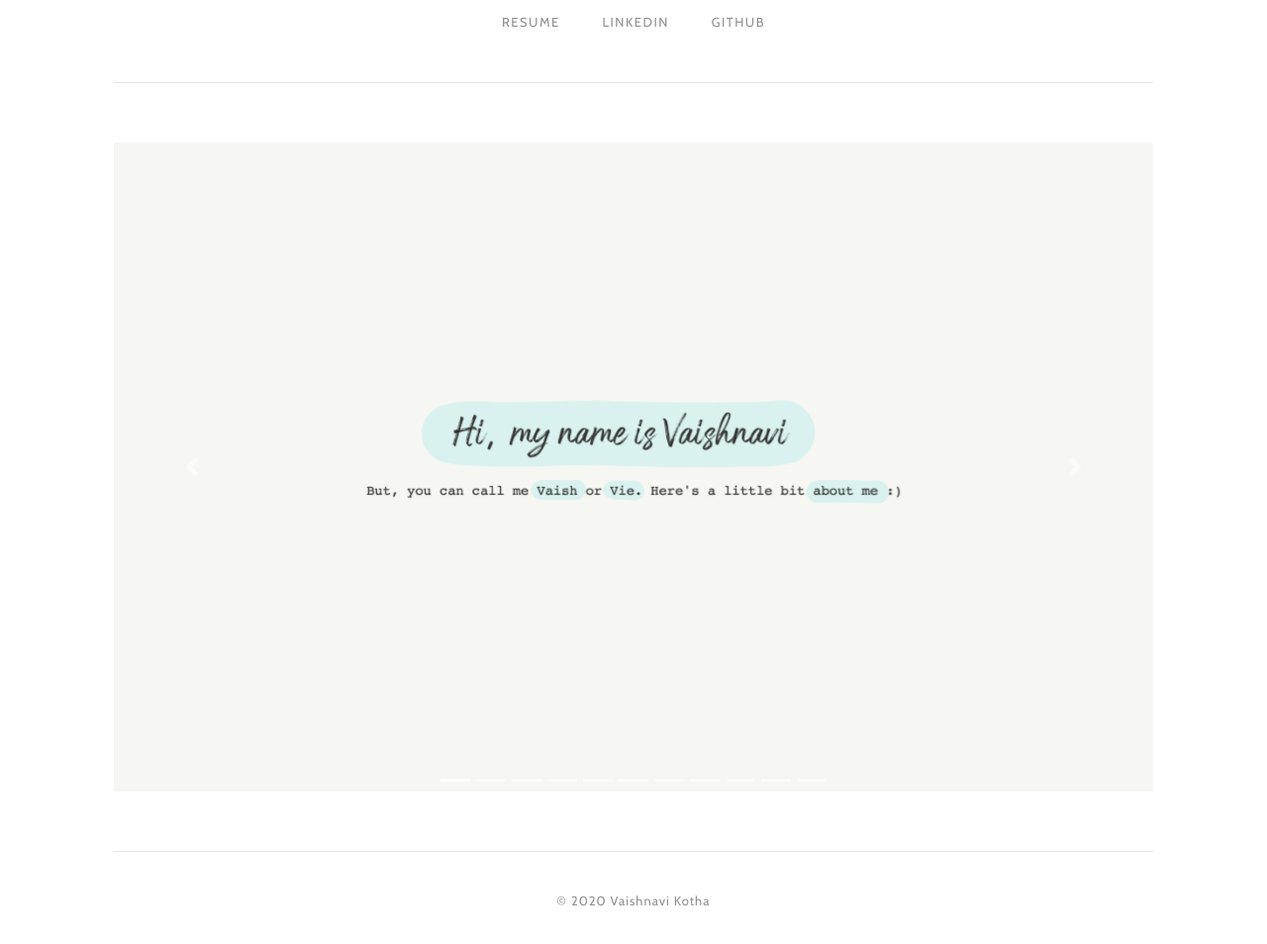
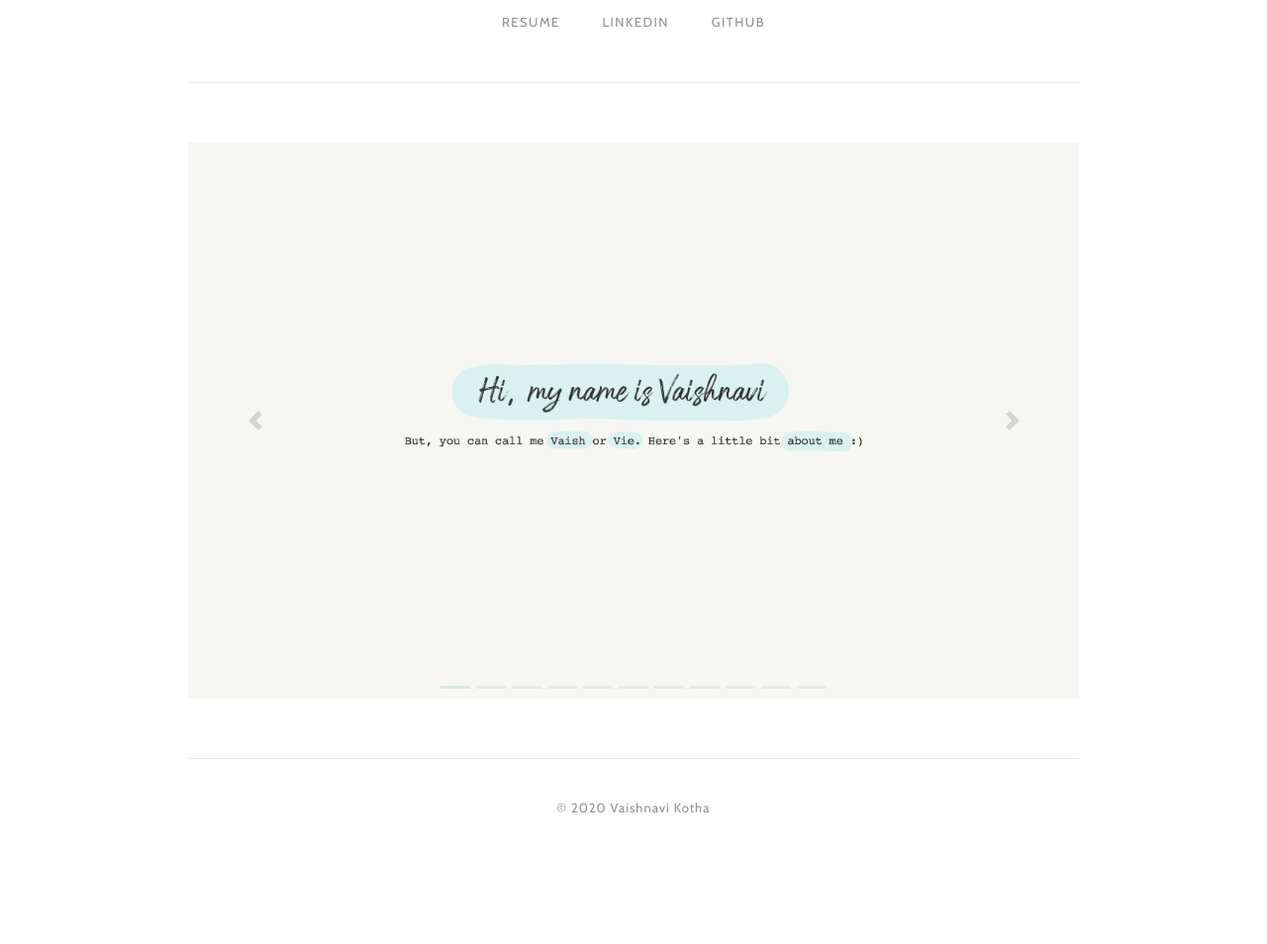
Before and after one commit to vie-vacious/vie-vacious.github.io, a plain HTML site: page index.html in a window 1280 px wide. Shown: the part 382-1336 px from the top of the page at 99% size. After the commit the page ends 1289 px from the top, so only its background shows below. Drawn offline with nearby package versions, Linux system fonts and the light colour scheme.

Commit message:
Changed carousel indicator colours

```diff
--- a/index.html
+++ b/index.html
@@ -37,7 +37,7 @@
       </ul>
     </div>
 
-    <hr style="max-width:105em">
+    <hr>
 
     <div id="container">
       <div id="middle" class="carousel slide" data-ride="carousel" data-interval="false">
@@ -105,7 +105,7 @@
       <br style="clear: left;" />
     </div>
 
-    <hr style="max-width:105em">
+    <hr>
 
   </body>
 
--- a/style.css
+++ b/style.css
@@ -37,10 +37,14 @@ li a {
   text-transform: uppercase;
 }
 
-/* mouse over link */
+/* Mouse over link */
 li a:hover {
-  color: #D0D0D0;
+  color: #DADADA;
   text-decoration: none;
+}
+
+hr {
+  max-width: 90em;
 }
 
 #navigationBar {
@@ -53,20 +57,28 @@ li a:hover {
   padding-bottom: 50px;
 }
 
-.rectangle {
-  float: left;
-  width: 22.5%;
-  color: white;
-}
-
 #middle {
-  max-width: 105em;
+  max-width: 90em;
   margin: 0 auto;
 }
 
 .carousel-inner img {
   width: 100%;
   height: 100%;
+}
+
+.carousel-indicators li {
+  background-color: #DCDCDC;
+  background-color: rgba(220, 220, 220, 0.5);
+}
+
+.carousel-indicators .active {
+  background-color: #D2EBE8;
+}
+
+.carousel-control-next,
+.carousel-control-prev {
+    filter: invert(30%);
 }
 
 footer {
```
Also changed, not shown: 2 other files.
